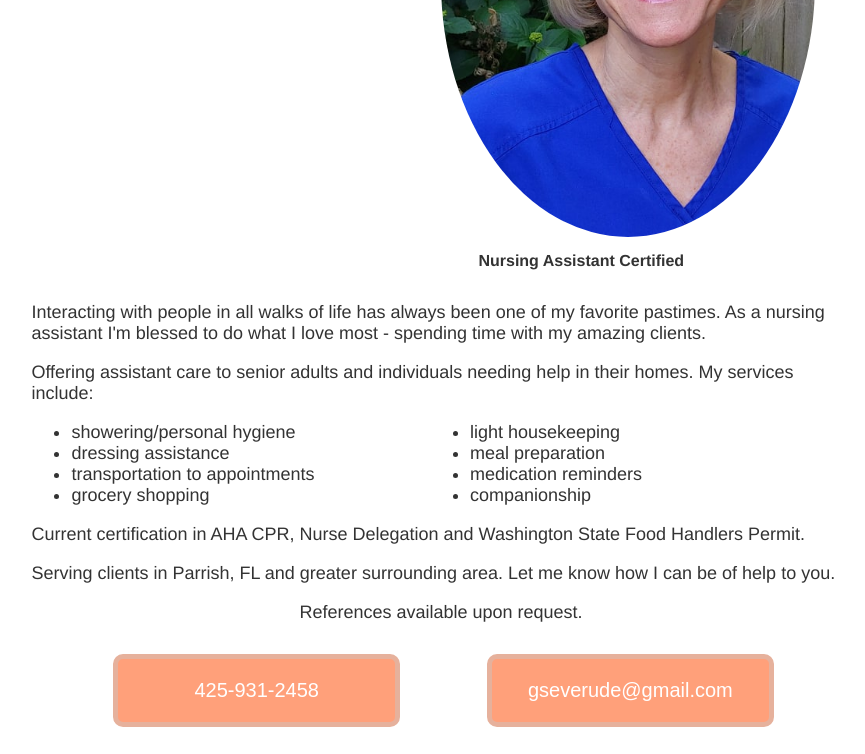
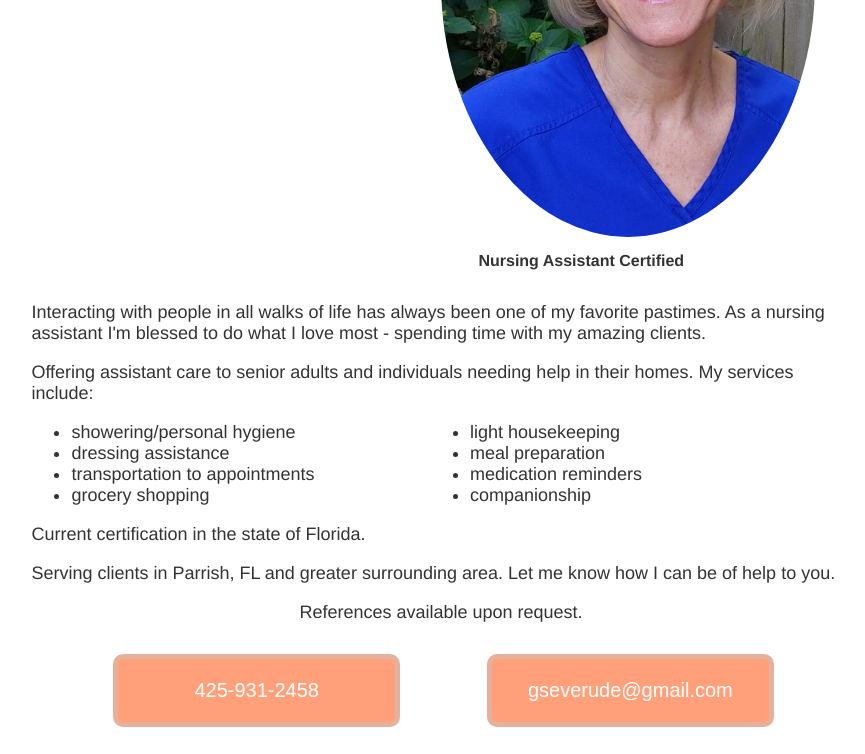
Before and after one commit to severude/GinasInHomeCare, a plain HTML site: page index.html in a window 1280 px wide. Shown: the part 338-1092 px from the top of the page, without its empty margins (199-1064 px from the left). Drawn offline with Linux system fonts and the light colour scheme; a web font is replaced by a local one.

Commit message:
Update certification content

```diff
--- a/index.html
+++ b/index.html
@@ -33,7 +33,7 @@
         <li>medication reminders</li>
         <li>companionship</li>
       </ul>
-      <p>Current certification in AHA CPR, Nurse Delegation and Washington State Food Handlers Permit.</p>
+      <p>Current certification in the state of Florida.</p>
       <p>Serving clients in Parrish, FL and greater surrounding area.  Let me know how I can be of help to you.</p>
       <p class="center">References available upon request.</p>
       <button class="contact"><a href="tel:425-931-2458">425-931-2458</a></button>
```
